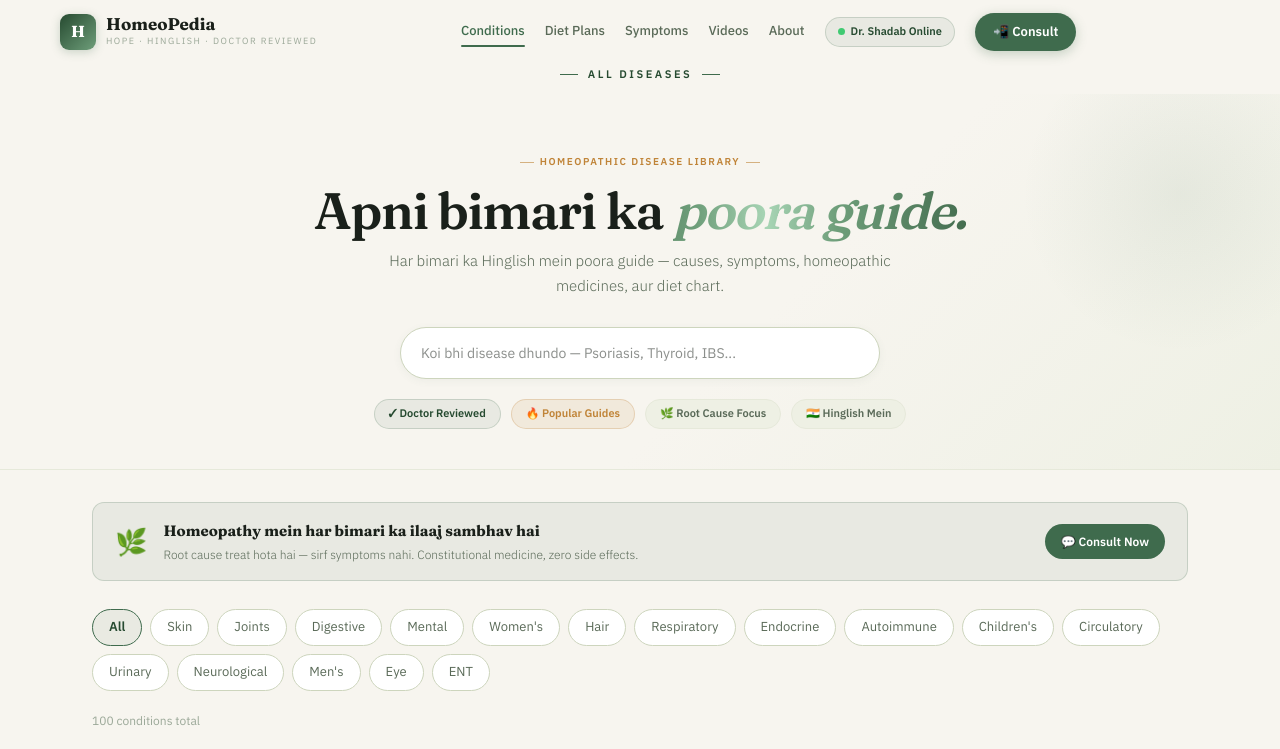
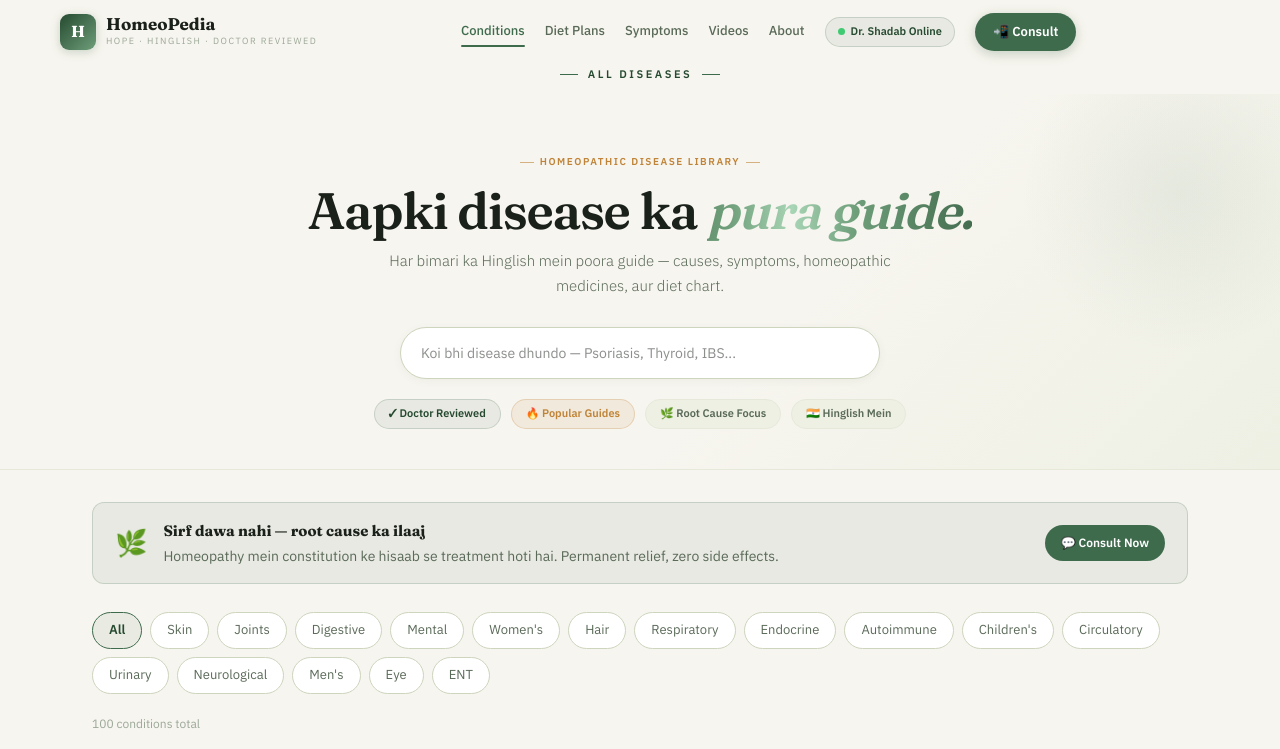
Before and after one commit to homeopediahope-health/homeopedia, a Next.js app: page /diseases in a window 1280 px wide. Shown: the top 749 px of the page. Built offline with nearby package versions, Linux system fonts and the light colour scheme.

Commit message:
Update diseases page heading and banner text

```diff
--- a/app/diseases/page.tsx
+++ b/app/diseases/page.tsx
@@ -161,7 +161,7 @@ export default function DiseasesPage() {
             <div style={{ width: 14, height: 1, background: 'var(--warm)', opacity: 0.6 }} />
           </div>
           <h1 style={{ fontFamily: 'var(--font-display,Georgia,serif)', fontSize: 'clamp(28px,4vw,52px)', fontWeight: 600, letterSpacing: '-0.025em', lineHeight: 1.05, color: 'var(--ink)', marginBottom: 10 }}>
-            Apni bimari ka <em className="sage-shimmer" style={{ fontStyle: 'italic' }}>poora guide.</em>
+            Aapki disease ka <em className="sage-shimmer" style={{ fontStyle: 'italic' }}>pura guide.</em>
           </h1>
           <p style={{ fontSize: 15, color: 'var(--ink3)', marginBottom: 28, fontWeight: 300, lineHeight: 1.7, maxWidth: 520, margin: '0 auto 28px' }}>
             Har bimari ka Hinglish mein poora guide — causes, symptoms, homeopathic medicines, aur diet chart.
@@ -196,8 +196,8 @@ export default function DiseasesPage() {
         <div style={{ display: 'flex', alignItems: 'center', gap: 16, padding: '16px 22px', background: 'var(--sage-bg)', border: '1px solid rgba(63,107,77,.2)', borderRadius: 12, marginBottom: 28, flexWrap: 'wrap' }}>
           <div style={{ fontSize: 26 }}>🌿</div>
           <div>
-            <div style={{ fontFamily: 'var(--font-display,Georgia,serif)', fontSize: 15, fontWeight: 700, color: 'var(--ink)', marginBottom: 2 }}>Homeopathy mein har bimari ka ilaaj sambhav hai</div>
-            <div style={{ fontSize: 12, color: 'var(--ink3)', fontWeight: 300 }}>Root cause treat hota hai — sirf symptoms nahi. Constitutional medicine, zero side effects.</div>
+            <div style={{ fontFamily: 'var(--font-display,Georgia,serif)', fontSize: 15, fontWeight: 700, color: 'var(--ink)', marginBottom: 2 }}>Sirf dawa nahi — root cause ka ilaaj</div>
+            <div style={{ fontSize: 14, color: 'var(--ink3)', fontWeight: 400 }}>Homeopathy mein constitution ke hisaab se treatment hoti hai. Permanent relief, zero side effects.</div>
           </div>
           <a href={WA_BASE} target="_blank" rel="noopener noreferrer" style={{ marginLeft: 'auto', flexShrink: 0, padding: '8px 16px', background: 'var(--sage)', color: '#fff', borderRadius: 99, fontSize: 12, fontWeight: 600, textDecoration: 'none', whiteSpace: 'nowrap' }}>💬 Consult Now</a>
         </div>
```
